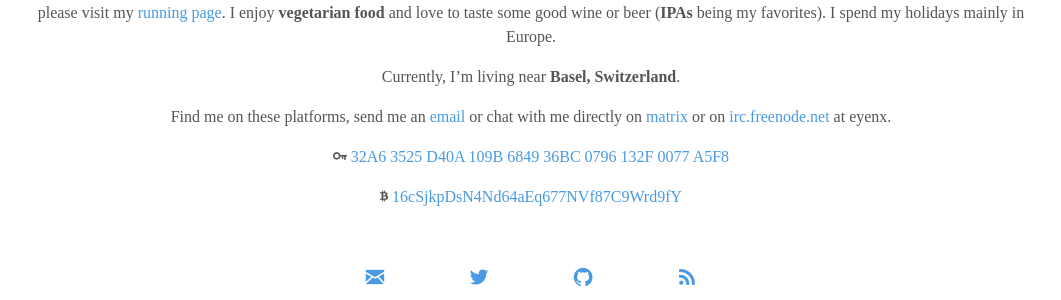
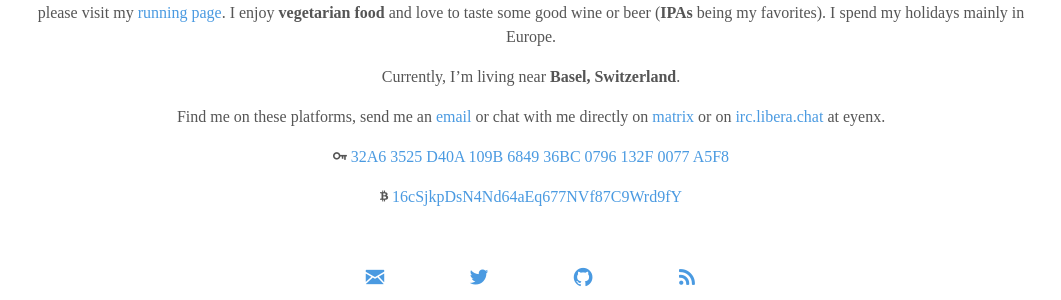
Before and after one commit to eyenx/blog, a Jekyll site: the page built from src/_pages/about.md, in a window 1280 px wide. Shown: the part 222-522 px from the top of the page, without its empty margins (109-1170 px from the left). Built offline with Jekyll 4.4.1, drawn with Linux system fonts in a browser that asks for light colours.

Commit message:
feat(IRC): change to libera.chat
Signed-off-by: Toni Tauro <toni.tauro@adfinis.com>

```diff
--- a/src/_pages/about.md
+++ b/src/_pages/about.md
@@ -22,7 +22,7 @@ I spend my holidays mainly in Europe.
 Currently, I'm living near **Basel, Switzerland**.
 {: r}
 
-Find me on these platforms, send me an <a href="mailto:&#101;&#121;&#101;&#064;&#101;&#121;&#101;&#110;&#120;&#046;&#099;&#104;">email</a> or chat with me directly on <a href="https://matrix.to/#/@eyenx:eyenx.ch">matrix</a> or on <a href="https://freenode.net/">irc.freenode.net</a> at eyenx.
+Find me on these platforms, send me an <a href="mailto:&#101;&#121;&#101;&#064;&#101;&#121;&#101;&#110;&#120;&#046;&#099;&#104;">email</a> or chat with me directly on <a href="https://matrix.to/#/@eyenx:eyenx.ch">matrix</a> or on <a href="https://libera.chat/">irc.libera.chat</a> at eyenx.
 {: r}
 
 <i class='fi-key medium'></i> <a style="border: none;" href='/assets/pgp.pub'>32A6 3525 D40A 109B 6849  36BC 0796 132F 0077 A5F8</a>
```
